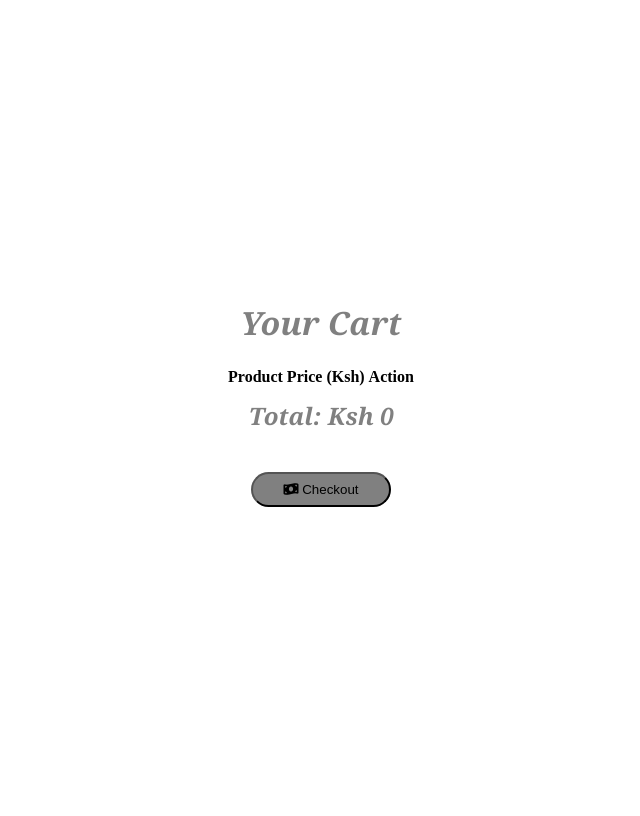
After one commit to Maneno7/Ecommerce-platform, a PHP site: page /cart.php in a window 1280 px wide. The commit adds this page. Shown: the whole page, without its empty margins (319-959 px from the left). Run offline with PHP 8.4, Linux system fonts and the light colour scheme; lists and menus that the app fills with data are empty.

Commit message:
Update product-details.php

```diff
--- /dev/null
+++ b/cart.php
@@ -0,0 +1,93 @@
+<!DOCTYPE html>
+<html lang="en">
+<head>
+    <meta charset="UTF-8">
+    <meta name="viewport" content="width=device-width, initial-scale=1.0">
+    <title>Shopping Cart</title>
+    <link rel="stylesheet" href="style.css">
+    <link rel="stylesheet" href="https://cdnjs.cloudflare.com/ajax/libs/font-awesome/6.5.1/css/all.min.css">
+</head>
+<body>
+
+<div class="cart-container">
+    <h1 style="text-align: center;">Your Cart</h1>
+
+    <table>
+        <thead>
+            <tr>
+                <th>Product</th>
+                <th>Price (Ksh)</th>
+                <th>Action</th>
+            </tr>
+        </thead>
+        <tbody id="cartItems">
+
+        </tbody>
+    </table>
+
+    <h2>Total: Ksh <span id="subtotal">0</span></h2>
+
+    <button class="btn" onclick="checkout()">
+        <i class="fas fa-money-bill-wave"></i> Checkout
+    </button>
+</div>
+
+<script>
+    let cart = JSON.parse(localStorage.getItem('cart')) || [];
+
+    function addToCart(productName, price) {
+        cart.push({ name: productName, price: price });
+        localStorage.setItem('cart', JSON.stringify(cart));
+        updateCartDisplay();
+    }
+
+    function removeFromCart(index) {
+        cart.splice(index, 1);
+        localStorage.setItem('cart', JSON.stringify(cart));
+        updateCartDisplay();
+    }
+
+    function updateCartDisplay() {
+        const cartItems = document.getElementById('cartItems');
+        const subtotalElement = document.getElementById('subtotal');
+        cartItems.innerHTML = '';
+        let subtotal = 0;
+
+        cart.forEach((item, index) => {
+            cartItems.innerHTML += `
+                <tr>
+                    <td>${item.name}</td>
+                    <td>Ksh ${item.price}</td>
+                    <td><button onclick="removeFromCart(${index})">✖Remove product</button></td>
+                </tr>`;
+            subtotal += item.price;
+        });
+
+        subtotalElement.textContent = subtotal;
+    }
+
+    function checkout() {
+    if (cart.length === 0) {
+        alert("Your cart is empty!");
+    } else {
+        alert("Proceeding to checkout. Total: Ksh " + document.getElementById("subtotal").textContent);
+
+
+        setTimeout(() => {
+            alert("Thank you for purchasing our product at Audio Ally! Payment shall be collected upon pick-up at our office near you.");
+        }, 500);
+
+
+        localStorage.removeItem("cart");
+        cart = [];
+        updateCartDisplay();
+    }
+}
+
+    window.onload = function() {
+        updateCartDisplay();
+    };
+</script>
+
+</body>
+</html>
--- a/headphones.php
+++ b/headphones.php
@@ -7,6 +7,7 @@
   <title>HEADPHONES</title>
   <link rel="stylesheet" href="style.css">
   <link rel="stylesheet" href="https://stackpath.bootstrapcdn.com/font-awesome/4.7.0/css/font-awesome.min.css">
+  <link rel="stylesheet" href="https://cdnjs.cloudflare.com/ajax/libs/font-awesome/6.5.1/css/all.min.css">
 </head>
 <body>
     <div class="header1">
@@ -14,7 +15,9 @@
   <p style="text-align: center;">Here you will find a variety of headphones with unique styles and different colors, all at an affordable price.<strong>Click on the image to explore more</strong></p>
 
   <h2 style="text-align: center;">AVAILABLE PRODUCTS</h2>
-
+  <div style="text-align: left; padding-left: 1080px;">
+    <a href="cart.php" class="btn"><i class="fas fa-shopping-cart"></i> View Cart</a>
+</div>
   <div class="small-container">
       <div class="row">
           <!-- product1-->
--- a/style.css
+++ b/style.css
@@ -128,8 +128,11 @@ p {
     background: burlywood;
 }
 .header {
-    background: radial-gradient(#fff, black);
+    background: radial-gradient(#fff, grey);
+    height: 100vh;
+    width: 100vw;
 }
+
 
 h1 {
     color: grey;
@@ -233,3 +236,13 @@ a {
     .header1{
         background: radial-gradient(#fff, grey);
     }
+
+    /*-------- cart------*/
+    .cart-container {
+        display: flex;
+        flex-direction: column;
+        align-items: center;
+        justify-content: center;
+        min-height: 100vh;
+        text-align: center;
+    }
```
Also changed, not shown: Specialoffer.php (+19 -6 lines), admin.php (deleted, +0 -140 lines), product-details.php (+57 -6 lines).
